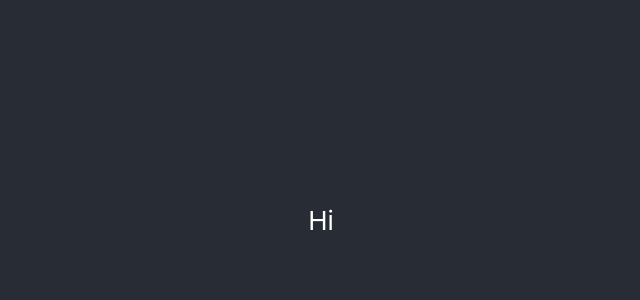
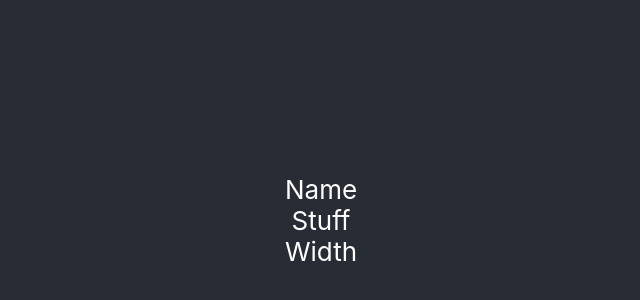
Before and after one commit to LLKennedy/lsql, a React (Create React App) app in the folder @lsql/ui/: page / in a window 1280 px wide. Shown: the part 180-480 px from the top of the page, without its empty margins (319-959 px from the left). Built offline with nearby package versions, Linux system fonts and the light colour scheme.

Commit message:
Create factories for models

```diff
--- a/@lsql/ui/src/App.tsx
+++ b/@lsql/ui/src/App.tsx
@@ -7,6 +7,14 @@ interface MyModel {
 	Name: string;
 	Stuff: string;
 	Width: number;
+}
+
+function createMyModel(): MyModel {
+	return {
+		Name: "",
+		Stuff: "",
+		Width: 0
+	}
 }
 
 interface AppState {
@@ -29,7 +37,7 @@ class App extends React.Component<{}, AppState> {
 					this.setState({
 						queryState: Object.assign({}, this.state.queryState, newState)
 					})
-				}} where={this.state.queryState.where} />
+				}} where={this.state.queryState.where} createEmptyModel={createMyModel} />
 			</header>
 		</div>
 	}
--- /dev/null
+++ b/@lsql/ui/src/query/GroupBuilder.tsx
@@ -0,0 +1,19 @@
+import React from "react";
+import { Group, ModelFactory } from "./where";
+
+export interface GroupProps<T> extends ModelFactory<T> {
+    data: Group<T>;
+    update(data: Group<T>): void;
+
+}
+
+export class GroupBuilder<T> extends React.Component<GroupProps<T>> {
+    render() {
+        let emptyModel = this.props.createEmptyModel();
+        return <div>
+            {Object.keys(emptyModel).map(key => {
+                return <span>{key}<br /></span>
+            })}
+        </div>
+    }
+}
--- a/@lsql/ui/src/query/QueryBuilder.tsx
+++ b/@lsql/ui/src/query/QueryBuilder.tsx
@@ -1,8 +1,9 @@
 import React from "react";
+import { GroupBuilder } from "./GroupBuilder";
 import "./QueryBuilder.css";
-import { Group, groupsAreEqual, NewGroup } from "./where";
+import { Group, groupsAreEqual, ModelFactory, NewGroup } from "./where";
 
-export interface QueryBuilderProps<T> extends QueryBuilderState<T> {
+export interface QueryBuilderProps<T> extends QueryBuilderState<T>, ModelFactory<T> {
     /**Indicates to the parent that the internal state is ready to change */
     update(newState: Partial<QueryBuilderState<T>>): void;
 }
@@ -31,7 +32,12 @@ export class QueryBuilder<T> extends React.Component<QueryBuilderProps<T>, Query
     }
     render() {
         return <div className="lsql-querybuilder-container">
-            Hi
+            <GroupBuilder data={this.state.where} update={this.update.bind(this)} createEmptyModel={this.props.createEmptyModel} />
         </div>
     }
+    update(data: Group<T>) {
+        this.props.update({
+            where: data
+        })
+    }
 }
--- a/@lsql/ui/src/query/where.ts
+++ b/@lsql/ui/src/query/where.ts
@@ -21,6 +21,10 @@ export enum Comparator {
     GREATER_THAN_OR_EQUAL = 5,
     LESS_THAN_OR_EQUAL = 6,
     IS_NULL = 7
+}
+
+export interface ModelFactory<T> {
+    createEmptyModel(): T
 }
 
 export interface Ordering {
```
